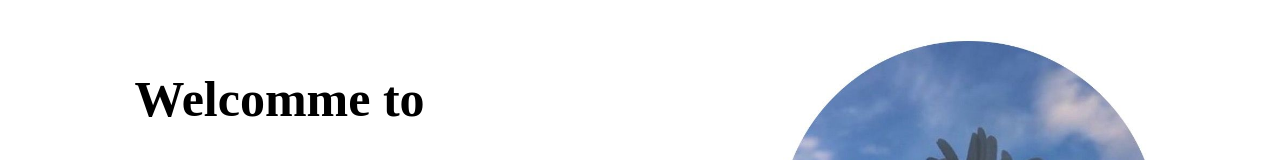
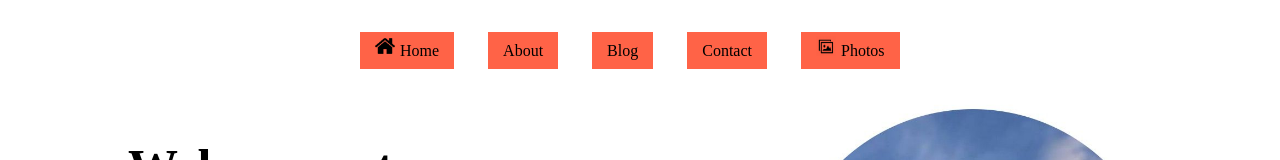
Before and after one commit to FarhanaIrin/portfolio, a plain HTML site: page index.html in a window 1280 px wide. Shown: the top 160 px of the page. Drawn offline with Linux system fonts and the light colour scheme.

Commit message:
nav bar add

```diff
--- a/index.html
+++ b/index.html
@@ -9,6 +9,17 @@
 </head>
 <body>
     <header>
+        <section>
+            <nav>
+                <ul class="nav-bar">
+                    <li class="nav-bar-li"><img src="images/home.png"/><a href="index.html">Home</a></li>
+                    <li class="nav-bar-li"><a href="about.html">About</a></li>
+                    <li class="nav-bar-li"><a href="#">Blog</a></li>
+                    <li class="nav-bar-li"><a href="contact.html">Contact</a></li>
+                    <li class="nav-bar-li"><img src="images/photo.png"/><a href="#">Photos</a></li>
+                </ul>
+            </nav>
+        </section>
         <section class="flexible-container">
             <div class="top-div">
                 <h1>Welcomme to</h1>
--- a/style.css
+++ b/style.css
@@ -1,3 +1,33 @@
+body{
+    margin: 0;
+}
+nav{
+    padding-top: 20px;
+    margin-left: 20em;
+}
+.nav-bar a{
+    text-decoration: none;
+    color: black;
+}
+.nav-bar-li:hover{
+
+    background-color: rgb(230, 80, 80);
+    color: white;
+}
+.nav-bar-li{
+    list-style: none;
+    display: inline;
+    background-color: tomato;
+    padding:10px 15px;
+    margin-right: 30px;
+    margin-top: 0;
+
+}
+.nav-bar-li img{
+    width: 20px;
+    height: 20px;
+    margin-right: 5px;
+}
 .flexible-container{
     display: flex;
     margin-bottom: 100px;
```
Also changed, not shown: about.html (added), contact.html (added), images/home.png (added), images/photo.png (added).
